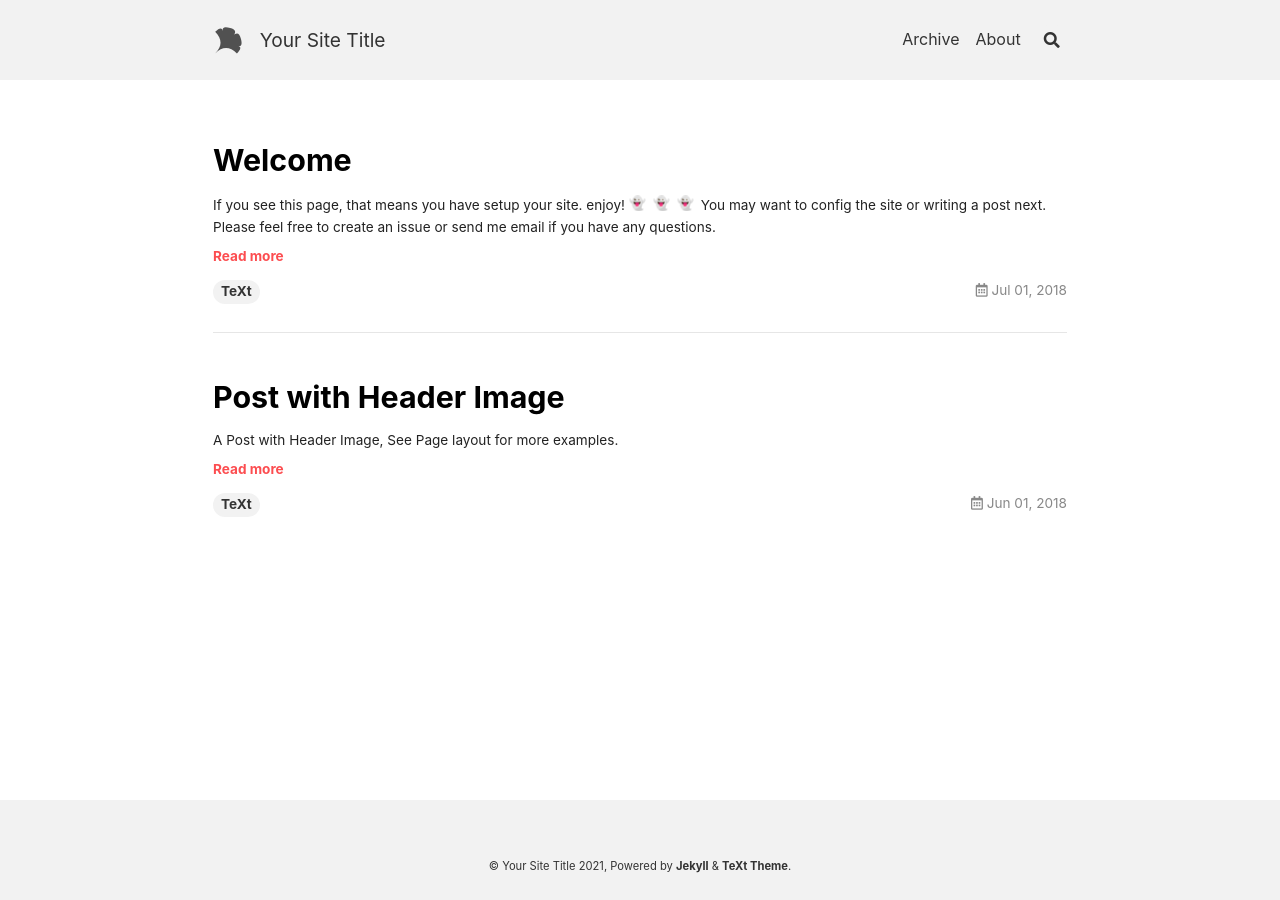
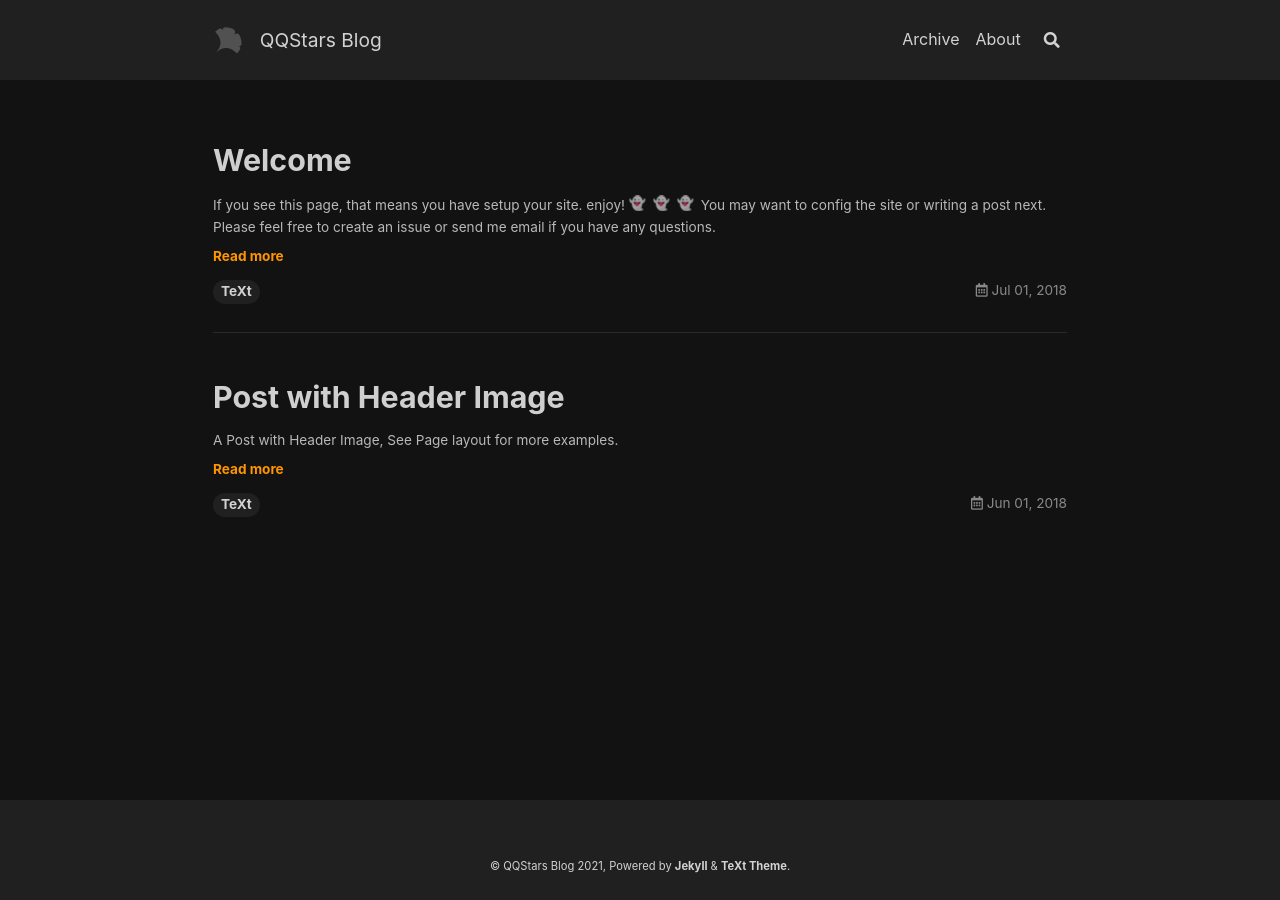
Before and after one commit to Blush-Romance/Blush-Romance.github.io, a Jekyll site: the page built from index.html, in a window 1280 px wide. Built offline with Jekyll 4.4.1, drawn with Linux system fonts in a browser that asks for light colours; nearby versions of some CDN libraries; emoji names are drawn with the system emoji font; the list of posts is cut into pages by our own code.

Commit message:
修改配置文件

```diff
--- a/_config.yml
+++ b/_config.yml
@@ -16,11 +16,11 @@
 
 ## => Site Settings
 ##############################
-text_skin: default # "default" (default), "dark", "forest", "ocean", "chocolate", "orange"
+text_skin: dark # "default" (default), "dark", "forest", "ocean", "chocolate", "orange"
 highlight_theme: default # "default" (default), "tomorrow", "tomorrow-night", "tomorrow-night-eighties", "tomorrow-night-blue", "tomorrow-night-bright"
 url     : # the base hostname & protocol for your site e.g. https://www.someone.com
 baseurl : # does not include hostname
-title   : Your Site Title
+title   : QQStars Blog
 description: > # this means to ignore newlines until "Language & timezone"
   Your Site Description
 
@@ -35,10 +35,10 @@ timezone: # see https://en.wikipedia.org/wiki/List_of_tz_database_time_zones for
 ##############################
 author:
   type      : # "person" (default), "organization"
-  name      : Your Name
+  name      : QQStars
   url       :
   avatar    : # path or url of avatar image (square)
-  bio       : I am an amazing person.
+  bio       : I am ikun
   email     :
   facebook  : # "user_name" the last part of your profile url, e.g. https://www.facebook.com/user_name
   twitter   : # "user_name" the last part of your profile url, e.g. https://twitter.com/user_name
```
